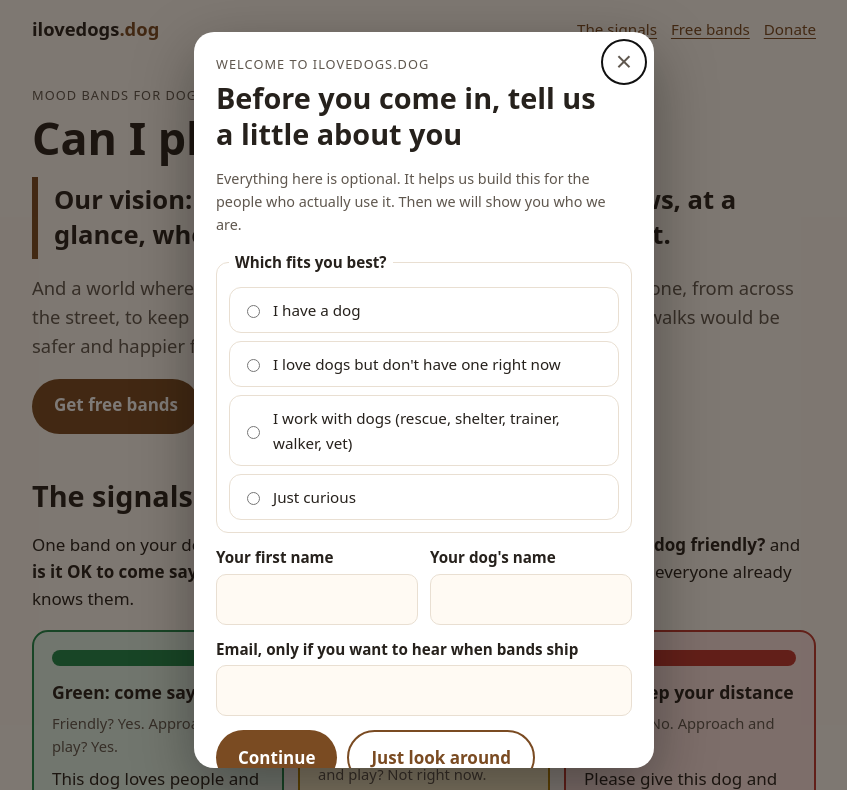
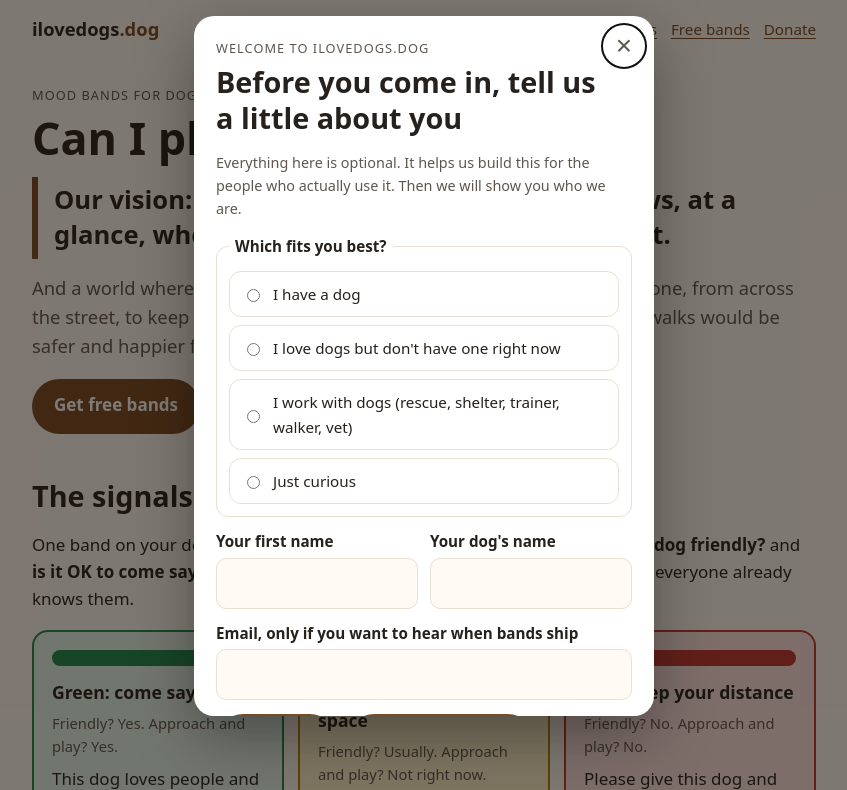
Before and after one commit to AtlasJumped/ilovedogs.dog, a plain HTML site: page index.html in a window 1280 px wide. Shown: the top 790 px of the page, without its empty margins (216-1063 px from the left). Drawn offline with Linux system fonts and the light colour scheme.

Commit message:
Keep entry pop-up clear of the bottom dock
Co-Authored-By: Claude Opus 5.5 <noreply@anthropic.com>

```diff
--- a/css/site.css
+++ b/css/site.css
@@ -72,9 +72,9 @@ legend{font-weight:600;font-size:.95rem;padding:0 6px}
 .receipt tfoot td{font-weight:800;border-bottom:0}
 footer{padding:28px 0 120px;color:var(--muted);font-size:.92rem;border-top:1px solid var(--line);margin-top:20px}
 /* entry pop-up */
-.gate{position:fixed;inset:0;z-index:2147483000;display:flex;align-items:center;justify-content:center;padding:16px;background:rgba(20,14,8,.55)}
+.gate{position:fixed;inset:0;z-index:2147483000;display:flex;align-items:center;justify-content:center;padding:16px 16px 84px;background:rgba(20,14,8,.55)}
 .gate[hidden]{display:none}
-.gate .box{background:var(--surface);color:var(--ink);border-radius:20px;max-width:460px;width:100%;max-height:92vh;overflow:auto;padding:22px;box-shadow:0 20px 60px rgba(0,0,0,.35);position:relative}
+.gate .box{background:var(--surface);color:var(--ink);border-radius:20px;max-width:460px;width:100%;max-height:calc(100vh - 100px);overflow:auto;padding:22px;box-shadow:0 20px 60px rgba(0,0,0,.35);position:relative}
 .gate .x{position:absolute;top:8px;right:8px;width:44px;height:44px;border:0;background:transparent;font-size:28px;line-height:1;color:var(--muted);cursor:pointer;border-radius:50%}
 .gate h2{margin-top:4px;padding-right:36px}
 .gate .opts{display:grid;gap:8px;margin:10px 0 12px}
```
Also changed, not shown: donate.html (+1 -1 lines), index.html (+1 -1 lines).
